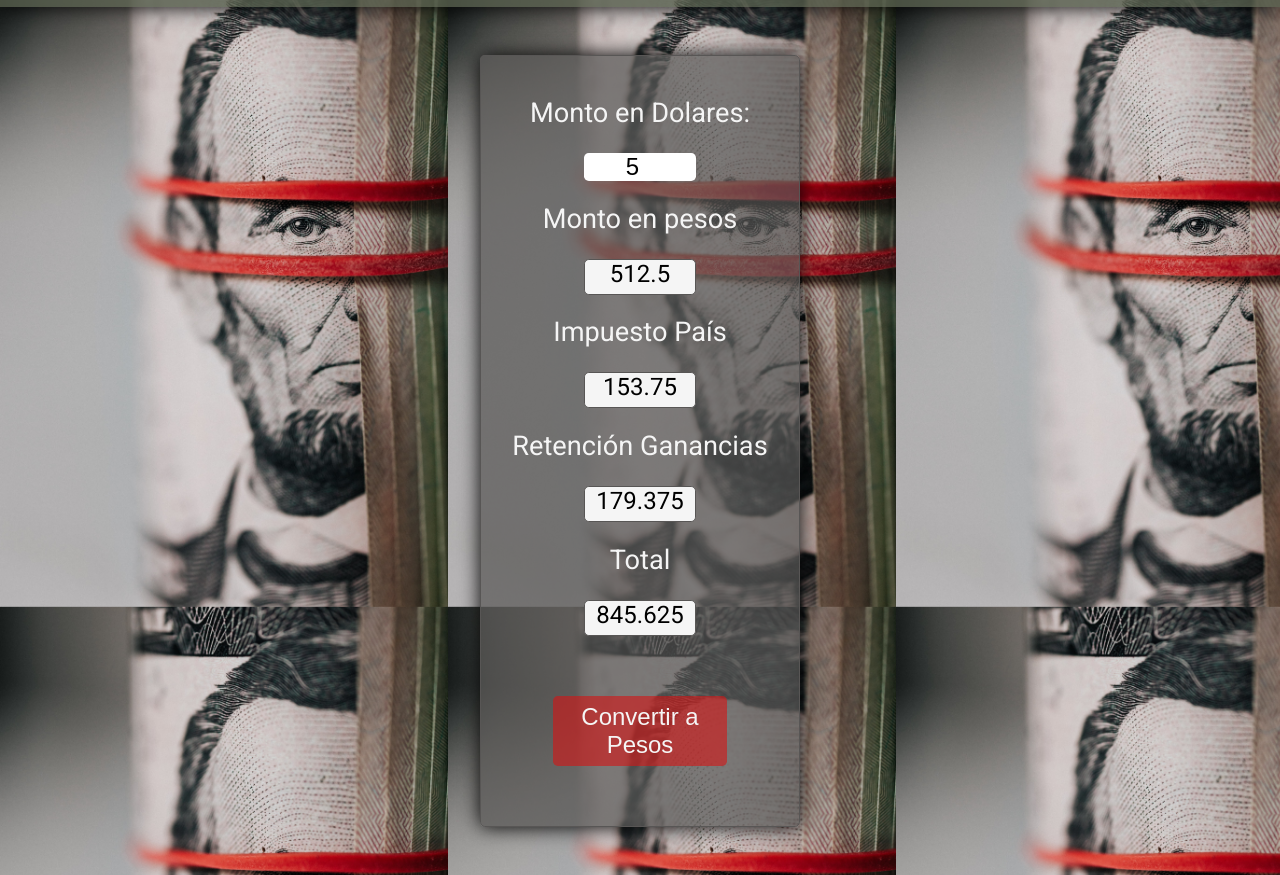
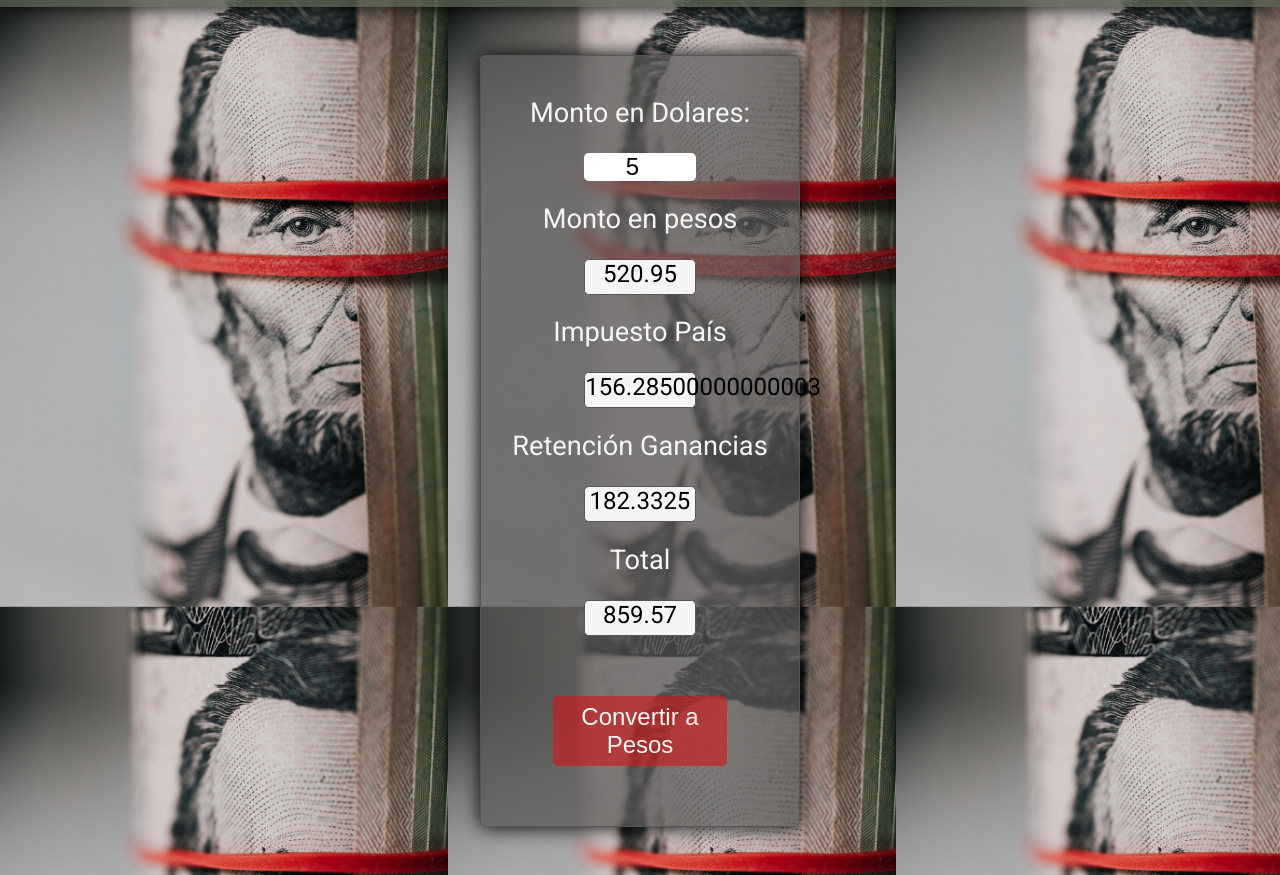
Before and after one commit to Solereah/conversor_dolares, a plain HTML site: page index.html in a window 1280 px wide. Both pictures are taken after typing "5" into the empty fields and a click on the button "Convertir a Pesos". Shown: the part 65-940 px from the top of the page. Drawn offline with Linux system fonts and the light colour scheme.

Commit message:
coloque un toFixed al restultado final

```diff
--- a/archivo.js
+++ b/archivo.js
@@ -6,7 +6,7 @@
 
 
 function conversorDolares(){
-    let dolarHoy= 102.5
+    let dolarHoy= 104.19
     let ingresoDolares = document.getElementById("dolares").value
     let resultado = ingresoDolares * dolarHoy
 
@@ -15,7 +15,7 @@ function conversorDolares(){
     let rentencionGanacias = document.getElementById('ganancias')
 
     let resultadoTotal = document.getElementById('total')
-    let sumaResultados = resultado + (resultado * 30)/100 + (resultado *35)/100
+    let sumaResultados = (resultado + (resultado * 30)/100 + (resultado *35)/100).toFixed(2)
 
     if(resultado<=0){
         alert('No se puede calcular eso')
```
Also changed, not shown: index.html (+2 -8 lines).
